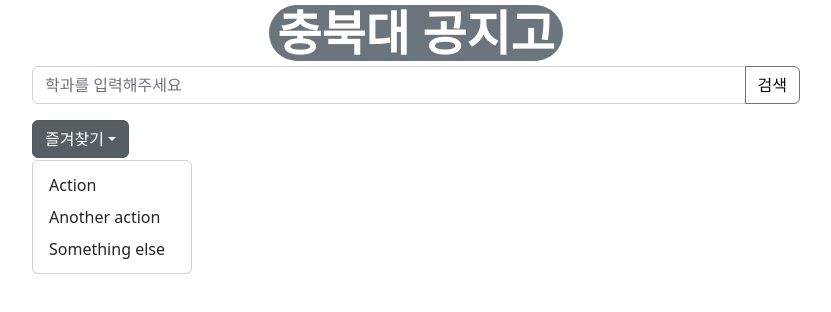
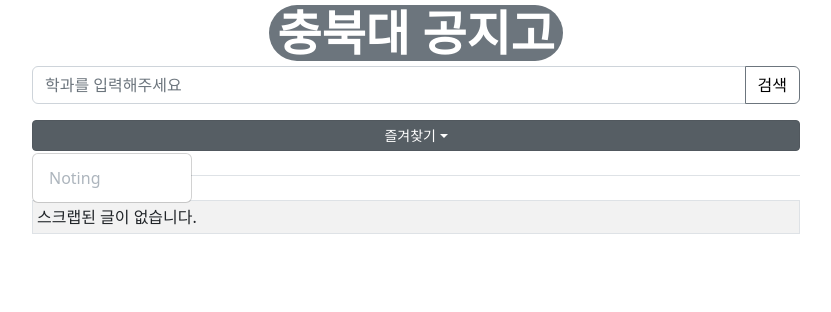
Before and after one commit to Minnnning/notification-go-cbnu, a React (Create React App) app: page / in a window 1280 px wide. Both pictures are taken after a click on the button "즐겨찾기". Shown: the top 312 px of the page, without its empty margins (224-1055 px from the left). Built offline with nearby package versions, Linux system fonts and the light colour scheme.

Commit message:
cookies 및 ui정리

```diff
--- a/package.json
+++ b/package.json
@@ -12,8 +12,10 @@
     "bootstrap": "^5.2.3",
     "firebase": "^9.17.1",
     "html-react-parser": "^3.0.9",
+    "monent": "^0.0.2-security",
     "react": "^18.2.0",
     "react-bootstrap": "^2.7.1",
+    "react-cookie": "^4.1.1",
     "react-dom": "^18.2.0",
     "react-js-pagination": "^3.0.3",
     "react-router-dom": "^6.8.1",
--- a/src/components/Bookmark.jsx
+++ b/src/components/Bookmark.jsx
@@ -1,19 +1,27 @@
 import React from "react";
 import Dropdown from 'react-bootstrap/Dropdown';
+import DropdownButton from 'react-bootstrap/DropdownButton';
+import { useCookies, Cookies } from 'react-cookie';
+import Container from 'react-bootstrap/Container';
 
 function Bookmark() {
+    const [cookies] = useCookies()
+    if (cookies.bookmark) {
+        var markList =[]
+        cookies.bookmark.map((element,id)=>{
+            markList.push(<Dropdown.Item  eventKey={id} href={element} >{element}</Dropdown.Item>)
+
+        })
+    } else {
+        var markList = <Dropdown.Item  disabled ='true' >Noting</Dropdown.Item>;
+    }
+
     return(
-        <Dropdown>
-                <Dropdown.Toggle variant="secondary" id="dropdown-basic">
-                    즐겨찾기
-                </Dropdown.Toggle>
 
-                <Dropdown.Menu>
-                    <Dropdown.Item href="#/action-1">Action</Dropdown.Item>
-                    <Dropdown.Item href="#/action-2">Another action</Dropdown.Item>
-                    <Dropdown.Item href="#/action-3">Something else</Dropdown.Item>
-                </Dropdown.Menu>
-            </Dropdown>
-    )
+        <DropdownButton className="d-grid gap-2" variant='secondary' size="sm" id="dropdown-basic-button" title="즐겨찾기">
+            {markList}
+        </DropdownButton>
+
+    );
 }
 export default Bookmark;
--- /dev/null
+++ b/src/components/BookmarkBtn.jsx
@@ -0,0 +1,55 @@
+import React,{useEffect, useState} from "react";
+import { useCookies, Cookies } from 'react-cookie';
+import Badge from 'react-bootstrap/Badge';
+
+function BookmarkBtn(props) { //학과이름을 props로 받는다
+    // 만약 쿠키에 값이 존재하면 다른 버튼을 띄운다
+    // 버튼 동작 2개로 나눔 눌렸을때 -> 또 누르면 쿠키삭제
+    // 안눌렸으면 쿠키 추가
+    const [cookies, setCookie , removeCookie] = useCookies();
+    if (cookies.bookmark){
+        var a = cookies.bookmark;
+    } else {
+        var a = [];
+    }
+    const [result, setResult] = useState(a.includes(props.name)) //즐겨 찾기에 이미 있는지를 판단
+
+
+
+    const setCookieFn = () => { //bookmark에 리스트형태로 저장한다
+        if (result == false){
+        // 쿠키에 값이 없다면
+            if (cookies.bookmark) {
+                var bookList = cookies.bookmark;
+                bookList.push(props.name);
+                setCookie('bookmark',bookList,{maxAge: 2000});
+            } else {
+                setCookie('bookmark',[props.name],{maxAge: 2000});
+            }
+            setResult(true);
+
+        } else {
+            //쿠키에 값이 있는데 한번더 버튼을 누르면
+            //삭제
+            var bookList = cookies.bookmark;
+            let filtered = bookList.filter((element) => element !== props.name);
+            if (filtered.length == 0) {
+                removeCookie('bookmark');
+            } else {
+                setCookie('bookmark',filtered,{maxAge: 2000});
+            }
+            setResult(false);
+        }
+    }
+
+    //console.log(cookies.bookmark);
+
+    if (result) { //즐겨찾기에 있을떄
+        return <Badge pill bg="secondary" onClick={setCookieFn} size="sm" >★</Badge>
+    } else { //즐겨찾기에 없을때
+        return <Badge pill bg="light" text="secondary" onClick={setCookieFn} size="sm" >★</Badge>
+    }
+
+}
+
+export default BookmarkBtn;
--- a/src/components/Detail.jsx
+++ b/src/components/Detail.jsx
@@ -1,14 +1,17 @@
 import React, { createElement } from "react";
+
 import Container from 'react-bootstrap/Container';
 import Row from 'react-bootstrap/Row';
 import Col from 'react-bootstrap/Col';
 import parse from 'html-react-parser';
+import ScrapBtn from "./ScrapBtn";
 
 function Detail(content) {
-
+    //console.log(href);
     let post = parse(content.text);
     //console.log(post);
     return (
+        <>
             <Container>
                 <Row>
                     <Col sm={8}><strong>{content.title}</strong></Col>
@@ -19,7 +22,10 @@
                 &nbsp;
                 &nbsp;
                 <hr/>
+                <ScrapBtn title={content.title} link = {content.link}></ScrapBtn>
             </Container>
+
+        </>
 
     )
 }
--- a/src/components/List.jsx
+++ b/src/components/List.jsx
@@ -4,7 +4,8 @@
 import Spinner from 'react-bootstrap/Spinner';
 import Detail from './Detail';
 import Paging from './Paging'
-
+import BookmarkBtn from './BookmarkBtn';
+import ScrapBtn from'./ScrapBtn';
 import Firebase from "./Firebase";
 
 //console.log("data",data);
@@ -57,7 +58,7 @@
                 </tr>)
                 //console.log(name.props+"/"+element[0])
             routeList.push(
-                <Route key = {id} path={element[0]} element={<Detail text={post[0][1]} title = {post[2][1]} date = {post[1][1]}/> }/>
+                <Route key = {id} path={element[0]} element={<><Detail text={post[0][1]} title = {post[2][1]} date = {post[1][1]} link = {name.props + '/'+element[0]}/></>}/>
             )
         //console.log(postsList);
         })
@@ -69,7 +70,8 @@
         return(
             <>
                 &nbsp;
-                <h3 style={{ textAlign: "center" , color:"gray"}}>{name.props} 공지사항</h3>
+                <h3 style={{ textAlign: "center" , color:"gray"}}>{name.props} 공지사항 <BookmarkBtn name={name.props}/> </h3>
+
                 <hr/>
                 <Routes>
                     {routeList}
--- a/src/components/ListPage.jsx
+++ b/src/components/ListPage.jsx
@@ -6,10 +6,11 @@
 
     //10개씩 보여주고 num에 따라서 몇번째인지 결정된다
     //[0:10][10:20][20:]
+
     let dataList =[];
     let data = Math.floor(long/10);
     let rData = long % 10;
-    if (rData) {
+    if (rData != 0) {
         let t = 10;
         for (var i =0; i<data;i++) {
             dataList.push(t);
@@ -23,12 +24,14 @@
             t = t+10;
         }
     }
+
     var a = dataList[props.number-1];
-    let list = props.list.slice(a-rData, a );
+    let list = props.list.slice(a-10, a );
+
 
 
     return (
-        <Table striped bordered hover>
+        <Table striped bordered hover size="sm">
                     <thead>
                         <tr>
                             <th><center><small>번호</small></center></th>
--- a/src/components/Main.jsx
+++ b/src/components/Main.jsx
@@ -3,6 +3,7 @@
 import { BrowserRouter, Routes , Route, Link} from "react-router-dom";
 import List from './List';
 import Bookmark from "./Bookmark";
+import Scrap from "./Scrap";
 
 function Main() {
 
@@ -21,7 +22,14 @@
     return (
         <>
             <Routes>
-                <Route path="/" element={<><Search/> <Bookmark/></>}></Route>
+                <Route path="/" element={
+                    <>
+                    <Search/>
+                    <Bookmark/>
+                    <br/>
+                    <Scrap/>
+                    </>}>
+                </Route>
                 {uDepartmentList}
             </Routes>
 
--- a/src/components/Paging.jsx
+++ b/src/components/Paging.jsx
@@ -9,10 +9,10 @@
   const handlePageChange = (page) => {
     setPage(page);
   };
-  //console.log(props.list.length);
+  console.log(props.list.length);
   return (
     <>
-      <ListPage list = {props.list} number={page}/>
+      <ListPage list = {props.list} number={page} />
       <Pagination
         activePage={page}
         itemsCountPerPage={10}
--- /dev/null
+++ b/src/components/Scrap.jsx
@@ -0,0 +1,30 @@
+import React from "react";
+import Table from 'react-bootstrap/Table';
+import { useCookies, Cookies } from 'react-cookie';
+import {Link} from 'react-router-dom'
+
+function Scrap() {
+    const [cookies] = useCookies();
+    if (cookies.scrap) {
+        var scrapList =[]
+        console.log(cookies.scrap);
+        cookies.scrap.map((element,id)=>{
+            scrapList.push(<tr key ={id}><td><Link to={element[1]} style={{ textDecoration: "none" }} >{element[0]}</Link></td></tr>)
+        })
+    } else {
+        var scrapList = <tr><td>스크랩된 글이 없습니다.</td></tr>;
+    }
+    return (
+        <Table striped bordered hover size="sm">
+        <thead>
+            <tr>
+            스크랩 리스트
+            </tr>
+        </thead>
+        <tbody>
+           {scrapList}
+        </tbody>
+    </Table>
+    )
+}
+export default Scrap;
--- /dev/null
+++ b/src/components/ScrapBtn.jsx
@@ -0,0 +1,83 @@
+import React,{useEffect, useState} from "react";
+import { useCookies, Cookies } from 'react-cookie';
+import Button from 'react-bootstrap/Button';
+
+function ScrapBtn(props) { //제목title + 주소link 를 받는다
+    const [cookies, setCookie , removeCookie] = useCookies(['scrap']);
+    //console.log(props.link)
+    if (cookies.scrap){
+        var a =[];
+        for (let i =0; i<cookies.scrap.length; i++){
+            a.push(cookies.scrap[i][0])
+        }
+
+    } else {
+        var a = [];
+    }
+
+    const [result, setResult] = useState(a.includes(props.title)) //스크랩에 이미 있는지를 판단
+    useEffect(()=>{
+        setResult(a.includes(props.title));
+    },[props.title])//props가 다른것을로 변경된다면 useState가 실행되어 초기화가 되어야하는데 현재
+    //초기화가 되지 않고 state값을 유지시켜서 따로 state를 변경시켜야한다
+
+
+    const setCookieFn = () => { //bookmark에 리스트형태로 저장한다
+        if (result == false){
+        // 쿠키에 값이 없다면
+            if (cookies.scrap) {
+                var scrapList = cookies.scrap;
+                scrapList.push([props.title,props.link]);
+                setCookie('scrap',scrapList,{maxAge: 2000});
+            } else {
+                setCookie('scrap',[ [props.title,props.link] ],{maxAge: 2000});
+            }
+            setResult(true);
+
+        } else {
+            //쿠키에 값이 있는데 한번더 버튼을 누르면
+            //삭제
+            var scrapList = cookies.scrap;
+            //console.log(scrapLong);
+            var filtered = [];
+            for (let i=0; i<scrapList.length; i++){
+                if (scrapList[i][0] != props.title) {
+                    filtered.push([scrapList[i][0],scrapList[i][1]])
+                }
+            }
+
+            if (filtered.length == 0) {
+                removeCookie('scrap');
+            } else {
+                setCookie('scrap',filtered,{maxAge: 2000});
+            }
+            setResult(false);
+        }
+    }
+    console.log(cookies.scrap);
+
+    if (result) {
+        return (
+            <div className="d-grid gap-2">
+                <Button variant="secondary" size="sm" onClick={setCookieFn}>
+                    Scrap
+                </Button>
+                <br/>
+            </div>
+        )
+
+    } else {
+        return (
+            <div className="d-grid gap-2">
+                <Button variant="light" size="sm" onClick={setCookieFn}>
+                    Scrap
+                </Button>
+                <br/>
+            </div>
+        )
+    }
+
+
+}
+
+export default ScrapBtn;
--- a/src/index.js
+++ b/src/index.js
@@ -5,11 +5,14 @@
 import App from "./App";
 import * as serviceWorkerRegistration from "./serviceWorkerRegistration";
 import reportWebVitals from "./reportWebVitals";
+import { CookiesProvider } from "react-cookie";
 
 const root = ReactDOM.createRoot(document.getElementById("root"));
 root.render(
   <React.StrictMode>
-    <App />
+    <CookiesProvider>
+      <App />
+    </CookiesProvider>
   </React.StrictMode>
 );
 
```
Also changed, not shown: 1 other file (tests, documents, lock files or other folders). Lines whose indentation alone changed are shown as unchanged.
